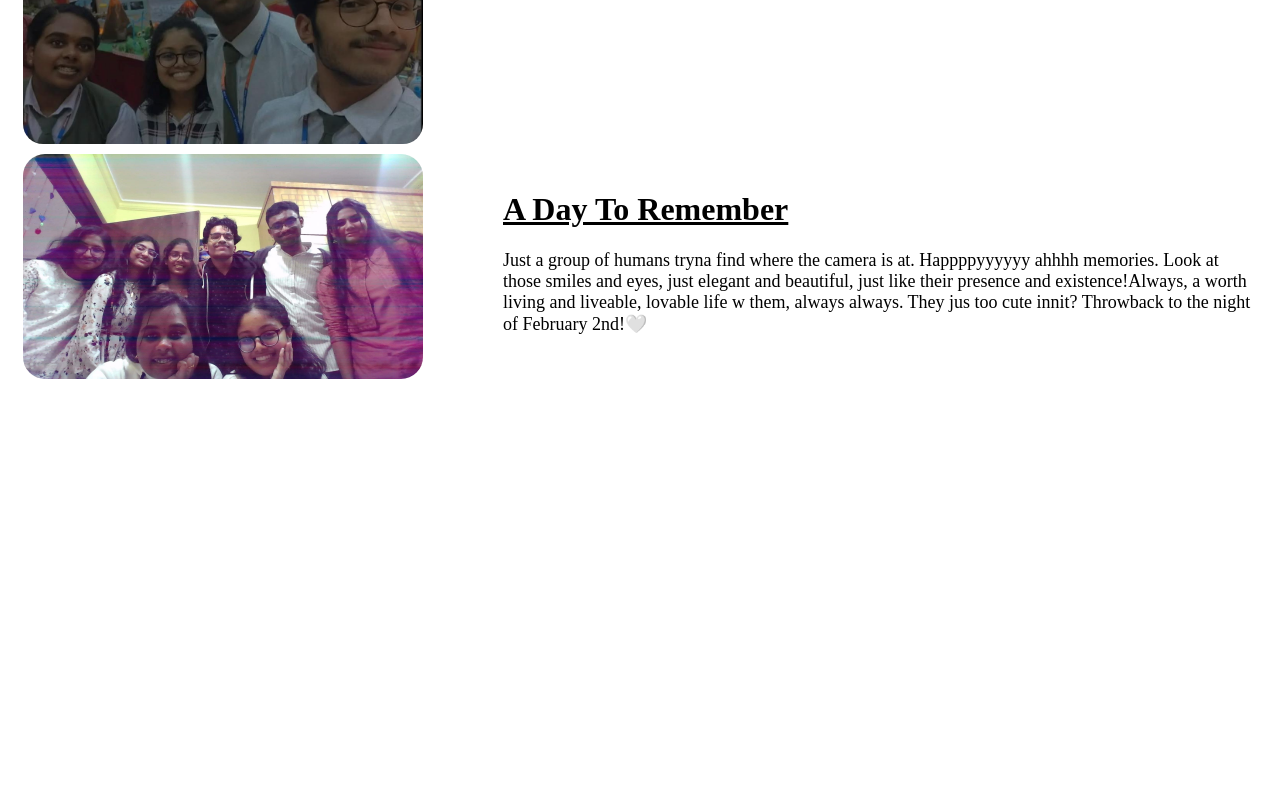
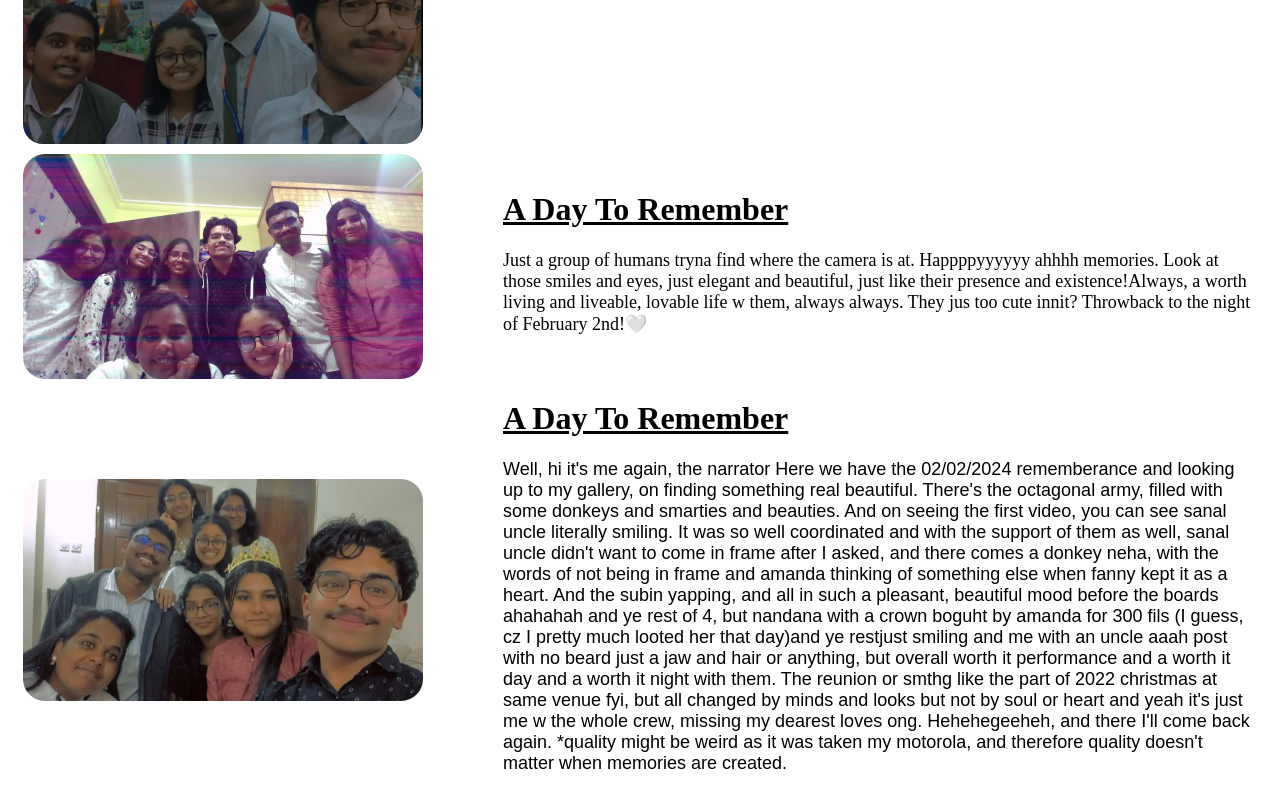
Before and after one commit to subin-cloud/famforevaaa, a plain HTML site: page index.html in a window 1280 px wide. Shown: the part 930-1730 px from the top of the page. Before the commit the page ends 1317 px from the top, so only its background shows below. Drawn offline with Linux system fonts and the light colour scheme; a web font is replaced by a local one.

Commit message:
Update index.html

```diff
--- a/index.html
+++ b/index.html
@@ -162,3 +162,50 @@ Throwback to the night of February 2nd!🤍
         text decoration: underline;
     }
 </style>
+<div class="text">
+    <div class="picture4">
+        <img class="img4" src="image4.jpg" alt="Image 4">
+    </div>
+    <div class="intro">
+       <h1>
+       <u>A Day To Remember </u>
+       </h1>
+       <p class="para4">
+      Well, hi it's me again, the narrator
+Here we have the 02/02/2024 rememberance and looking up to my gallery, on finding something real beautiful. There's the octagonal army, filled with some donkeys and smarties and beauties. And on seeing the first video, you can see sanal uncle literally smiling.
+It was so well coordinated and with the support of them as well, sanal uncle didn't want to come in frame after I asked, and there comes a donkey neha, with the words of not being in frame and amanda thinking of something else when fanny kept it as a heart.
+And the subin yapping, and all in such a pleasant, beautiful mood before the boards ahahahah and ye rest of 4, but nandana with a crown boguht by amanda for 300 fils (I guess, cz I pretty much looted her that day)and ye restjust smiling and me with an uncle aaah post with no beard just a jaw and hair or anything, but overall worth it performance and a worth it day and a worth it night with them.
+The reunion or smthg like the part of 2022 christmas at same venue fyi, but all changed by minds and looks but not by soul or heart and yeah it's just me w the whole crew, missing my dearest loves ong. Hehehegeeheh, and there I'll come back again.
+*quality might be weird as it was taken my motorola, and therefore quality doesn't matter when memories are created.
+
+    </div>
+</div>
+<style>
+    .img4{
+        width: 100%;
+        max-width:400px;
+        object-fit:cover;
+        vertical-align: middle;
+        margin-top:10px;
+        border-radius:22px;
+
+
+    }
+    .text{
+        padding:0 15px;
+        display: flex;
+        flex-wrap: wrap;
+        align-items: center;
+        justify-content: space-around;
+        gap: 5rem;
+    }
+    .intro{
+        flex: 1;
+    }
+    .para4{
+
+        font-size:18px;
+        font-family:Arial, Helvetica, sans-serif
+
+    }
+</style>
```
